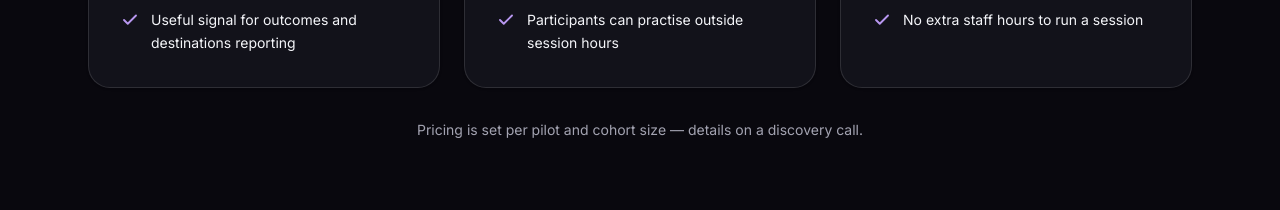
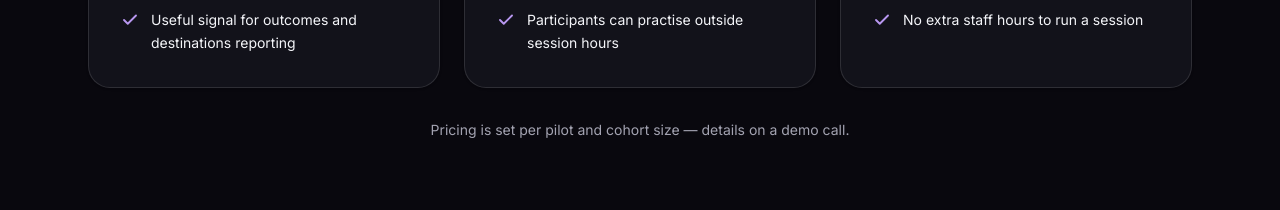
Before and after one commit to owenmurray-alt/urhired_policy_termsofuse, a Next.js app: page / in a window 1280 px wide. Shown: the part 3780-3990 px from the top of the page. Built offline with nearby package versions, Linux system fonts and the light colour scheme.

Commit message:
Change discovery call to demo call in pricing line

```diff
--- a/components/packages.tsx
+++ b/components/packages.tsx
@@ -79,7 +79,7 @@ export function Packages() {
       </div>
 
       <p className="mt-8 text-center text-sm text-muted-foreground">
-        Pricing is set per pilot and cohort size — details on a discovery call.
+        Pricing is set per pilot and cohort size — details on a demo call.
       </p>
     </section>
   )
```
